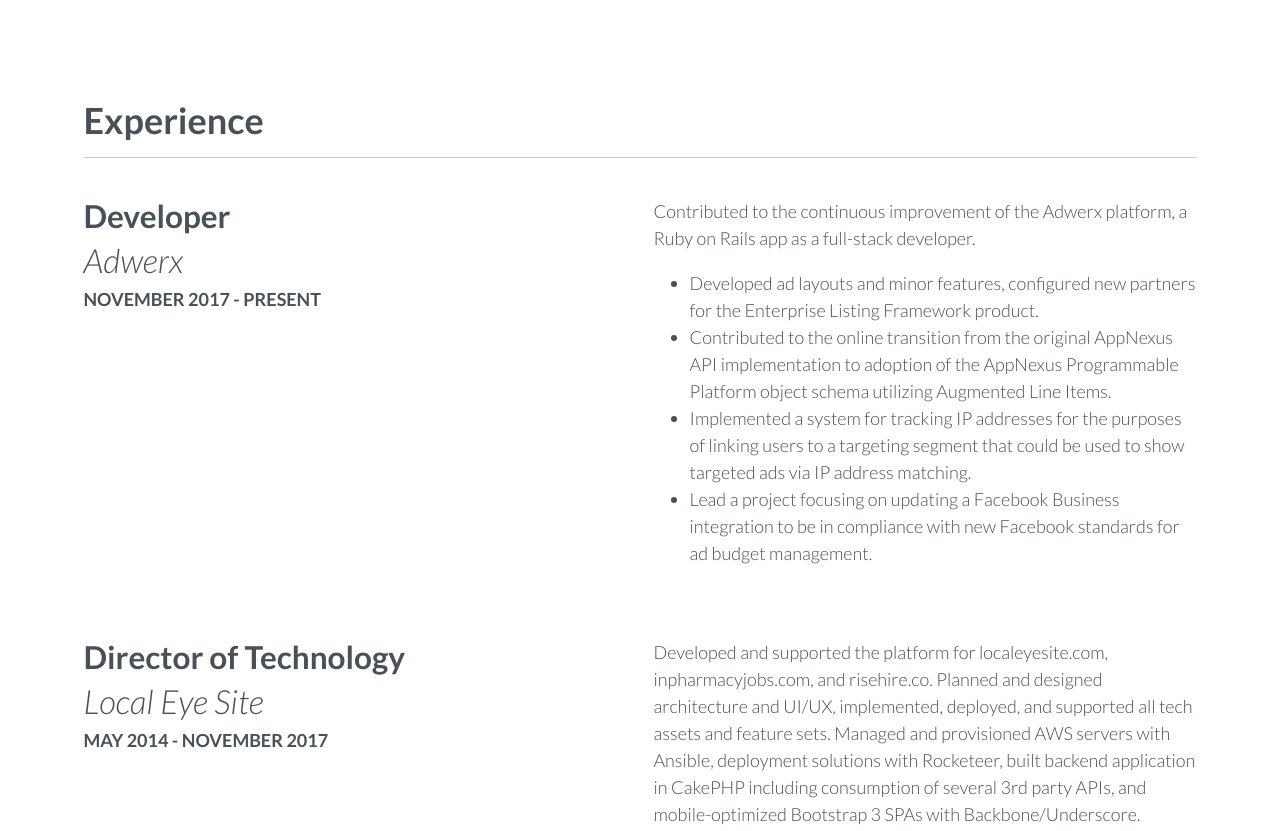
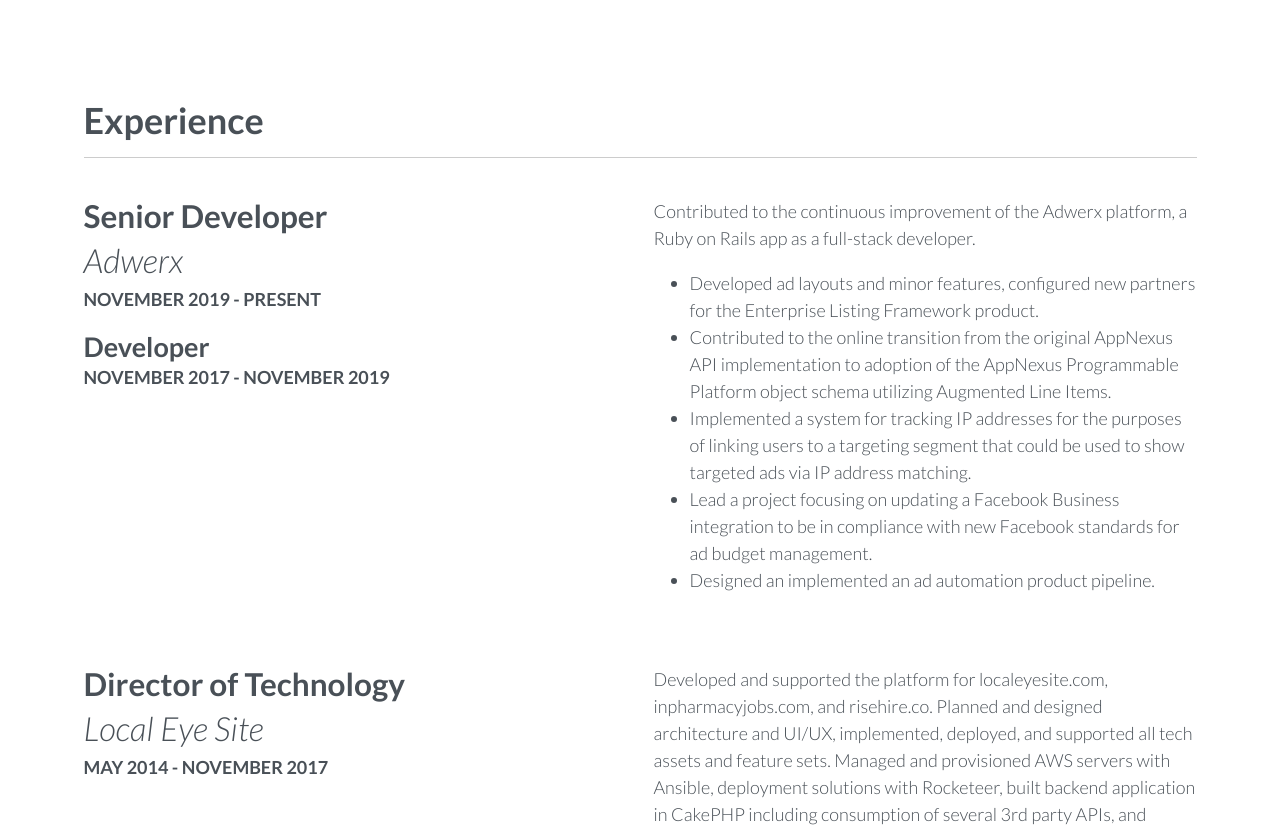
Before and after one commit to cameronlockey/cameronlockey.com, a Rails app: template app/views/pages/home.html.erb in a window 1280 px wide. Shown: the part 815-1646 px from the top of the page. Run offline with Rails 7, Linux system fonts and the light colour scheme; the template is opened without the code that fills it, so the values that code supplies are empty; style sheets or scripts are compiled from the project's sources; some libraries are stand-ins or nearby versions; some web fonts are replaced.

Commit message:
Updated Adwerx title

```diff
--- a/app/views/pages/home.html.erb
+++ b/app/views/pages/home.html.erb
@@ -53,9 +53,11 @@
         <div class="col-12">
           <div class="row mb-5">
             <div class="col-12 col-sm-6 text-left">
-              <h3 class="xmar">Developer</h3>
+              <h3 class="xmar">Senior Developer</h3>
               <p class="italic t-lg xmar">Adwerx</p>
-              <p class="upper strong">November 2017 - Present</p>
+              <p class="upper strong">November 2019 - Present</p>
+              <h4 class="xmar">Developer</h4>
+              <p class="upper strong">November 2017 - November 2019</p>
             </div>
             <div class="col-12 col-sm-6">
               <p>
@@ -75,6 +77,9 @@
                 <li>
                   Lead a project focusing on updating a Facebook Business integration to be in compliance with new
                   Facebook standards for ad budget management.
+                </li>
+                <li>
+                  Designed an implemented an ad automation product pipeline.
                 </li>
               </u>
             </div>
```
